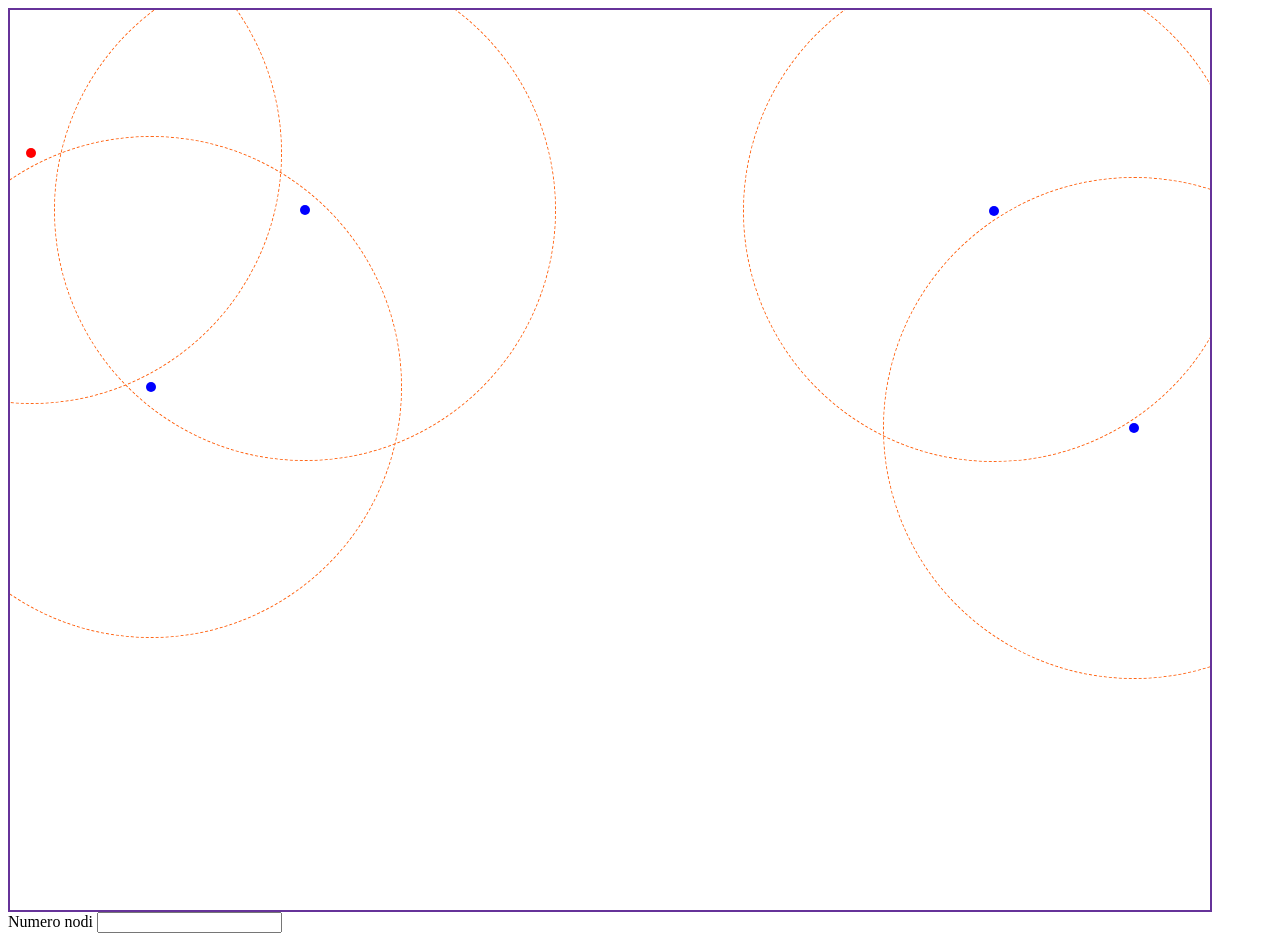
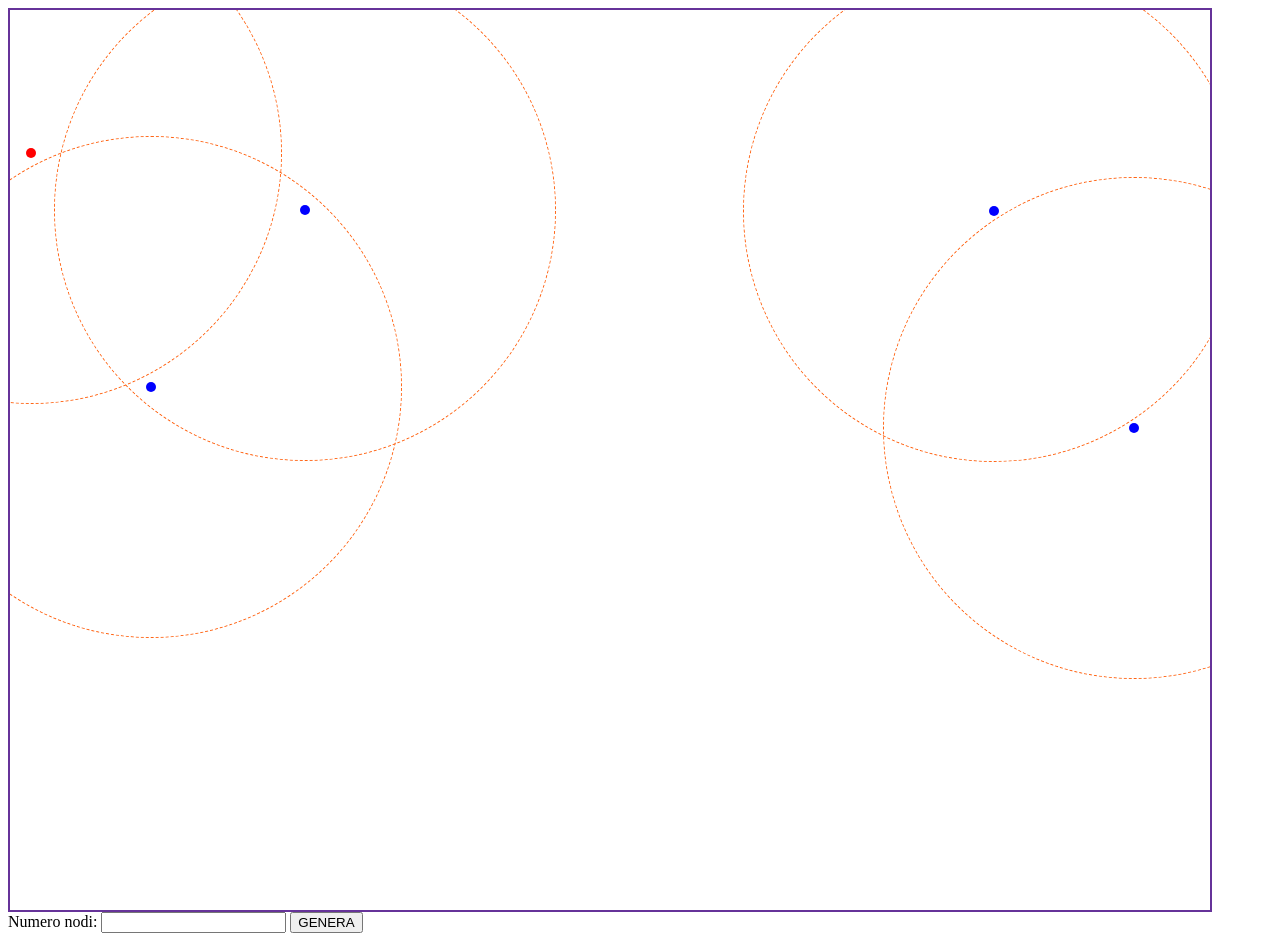
Before and after one commit to tizio-json/Peer-to-Peer-simulation, a plain HTML site: page index.html in a window 1280 px wide. Drawn offline with Linux system fonts and the light colour scheme.

Commit message:
Update index.html
form to change values

```diff
--- a/index.html
+++ b/index.html
@@ -10,9 +10,10 @@
     <div id="container">
         <!-- si aspettano nodi -->
     </div>
-    <form>
-        <label for="n">Numero nodi</label>
-        <input id="n" type="text">
+    <form id="new-values">
+        <label for="n">Numero nodi:</label>
+        <input id="n" type="number">
+<button type="submit">GENERA</button>
     </form>
     <style>
         :root{
```
